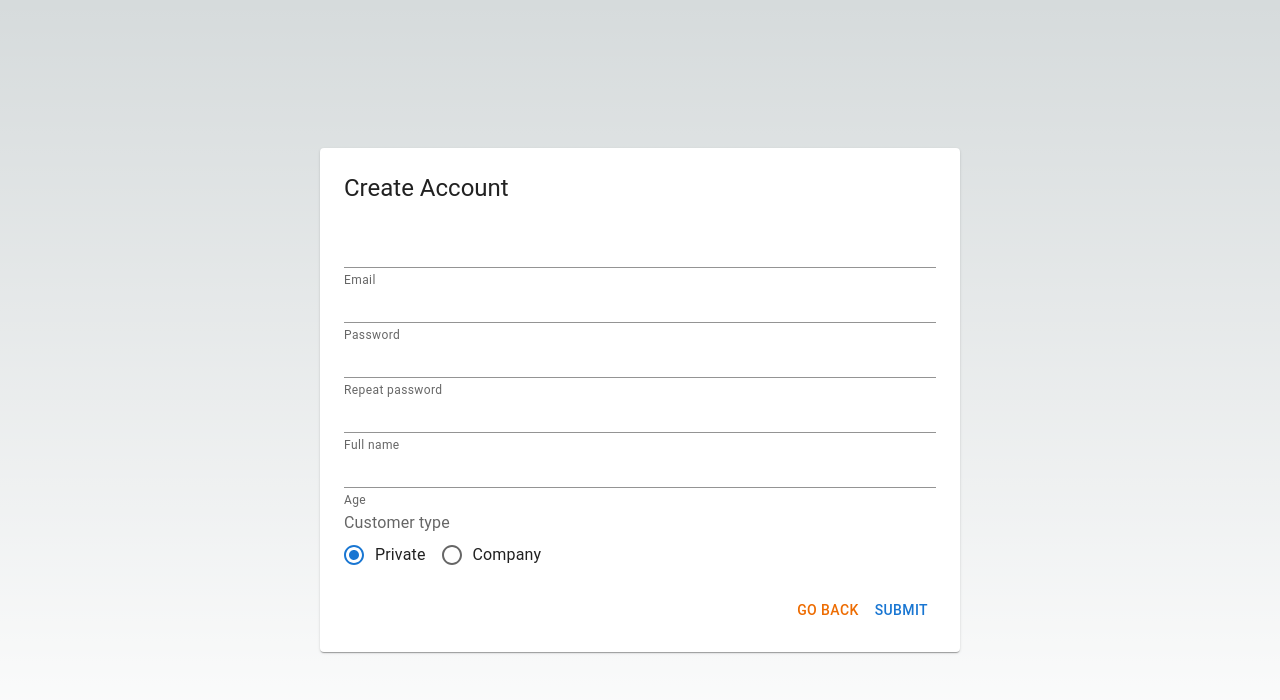
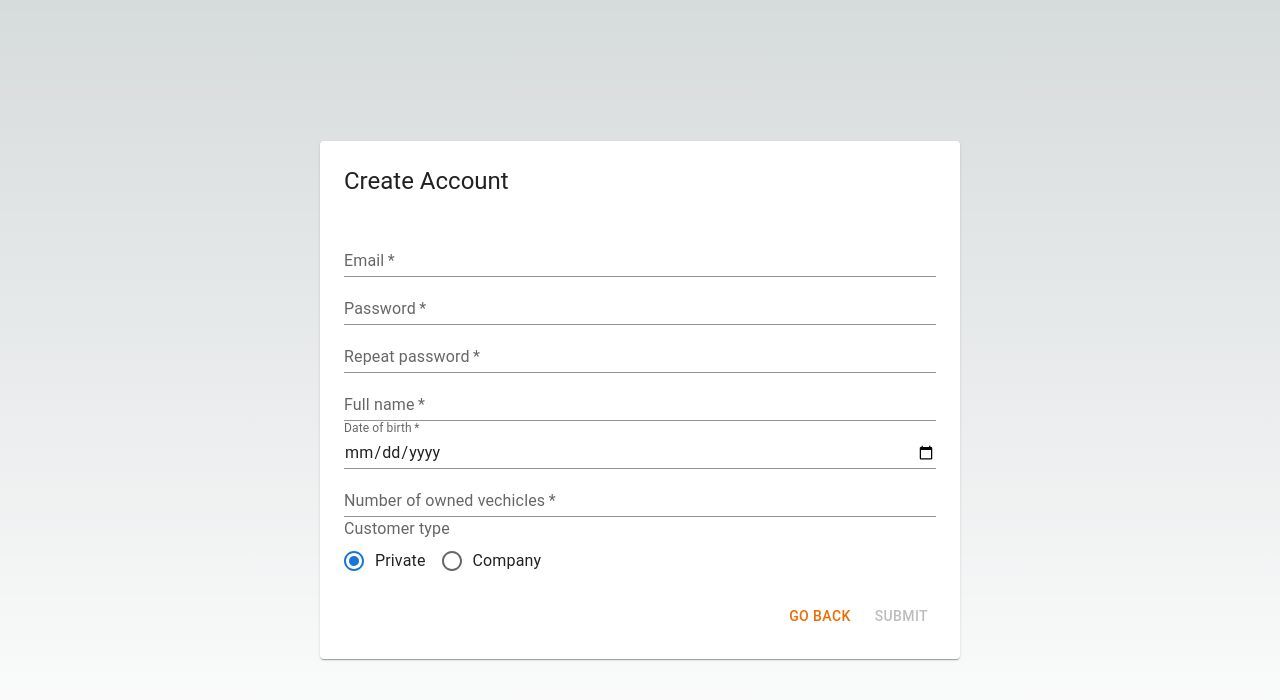
Before and after one commit to lisu9090/dotnet-react-sample, a Next.js app in the folder src/AwesomeApp.UI/: page /create-account in a window 1280 px wide. Shown: the top 700 px of the page. Built offline with nearby package versions, Linux system fonts and the light colour scheme.

Commit message:
simple validation

```diff
--- a/src/AwesomeApp.UI/src/pages/create-account/index.tsx
+++ b/src/AwesomeApp.UI/src/pages/create-account/index.tsx
@@ -2,10 +2,64 @@
 
 import { useState } from "react";
 import { PageBox } from "@/components/page-box";
-import { Button, Card, CardContent, FormControl, FormControlLabel, FormLabel, Grid, Radio, RadioGroup, TextField, Typography } from "@mui/material";
+import { Button, FormControl, FormControlLabel, FormLabel, Grid, Radio, RadioGroup, TextField, Typography } from "@mui/material";
 import { CustomerType } from "@/types/models";
+import Link from "next/link";
+
+type CreateAccountForm = {
+  email: string;
+  password: string;
+  passwordRepeated: string;
+  fullName: string;
+  dateOfBirth: string;
+  vechiclesNumber: string;
+  customerType: CustomerType;
+}
+
+const initialFormValue: CreateAccountForm = {
+  email: '',
+  password: '',
+  passwordRepeated: '',
+  fullName: '',
+  dateOfBirth: '',
+  vechiclesNumber: '',
+  customerType: CustomerType.private
+}
+
+type FormValidation = {
+  isValid: boolean;
+  fieldErrors: { [fieldName: string]: string }
+}
+
+const initialFormValidation: FormValidation = {
+  isValid: false,
+  fieldErrors: {
+    email: '',
+    password: '',
+    passwordRepeated: '',
+    fullName: '',
+    dateOfBirth: '',
+    vechiclesNumber: '',
+    customerType: ''
+  }
+}
 
 export default function CreateAccount(): React.ReactElement {
+  const [formValue, setFormValue] = useState<CreateAccountForm>(initialFormValue)
+  const [formValidation, setFormValidation] = useState<FormValidation>(initialFormValidation)
+
+  const createPropertyChangeHandler = (formField: string) => (event: React.ChangeEvent<HTMLInputElement>) => {
+    setFormValidation(validateFormField(formField, event.target.value, formValidation))
+    setFormValue({
+      ...formValue,
+      [formField]: event.target.value
+    })
+  }
+
+  const submitForm = () => {
+    console.log(formValue)
+  }
+
   return (
     <PageBox>
       <Grid container direction="column" spacing={4}>
@@ -19,52 +73,72 @@ export default function CreateAccount(): React.ReactElement {
           justifyContent="space-between"
           alignItems="stretch"
         >
-          <FormControl>
           <TextField
             required
+            className="mb-2"
             type="email"
-              helperText="Email"
+            label="Email"
+            placeholder="you@inbox.com"
             variant="standard"
+            value={formValue.email}
+            error={!!formValidation.fieldErrors.email}
+            onChange={createPropertyChangeHandler("email")}
           />
-          </FormControl>
-          <FormControl>
           <TextField
             required
+            className="mb-2"
             type="password"
-              helperText="Password"
+            label="Password"
             variant="standard"
+            value={formValue.password}
+            onChange={createPropertyChangeHandler("password")}
           />
-          </FormControl>
-          <FormControl>
           <TextField
             required
+            className="mb-2"
             type="password"
-              helperText="Repeat password"
+            label="Repeat password"
             variant="standard"
+            value={formValue.passwordRepeated}
+            onChange={createPropertyChangeHandler("passwordRepeated")}
           />
-          </FormControl>
-          <FormControl>
           <TextField
             required
+            className="mb-2"
             type="text"
-              helperText="Full name"
+            label="Full name"
+            placeholder="Jane Doe"
             variant="standard"
+            value={formValue.fullName}
+            onChange={createPropertyChangeHandler("fullName")}
           />
-          </FormControl>
-          <FormControl>
           <TextField
             required
+            className="mb-2"
+            type="date"
+            label="Date of birth"
+            variant="standard"
+            InputLabelProps={{ shrink: true }}
+            value={formValue.dateOfBirth}
+            onChange={createPropertyChangeHandler("dateOfBirth")}
+          />
+          <TextField
+            required
+            className="mb-2"
             type="number"
-              helperText="Age"
+            label="Number of owned vechicles"
+            placeholder="1"
             variant="standard"
+            value={formValue.vechiclesNumber}
+            onChange={createPropertyChangeHandler("vechiclesNumber")}
           />
-          </FormControl>
           <FormControl>
             <FormLabel id="customer-type">Customer type</FormLabel>
             <RadioGroup
               row
               name="customer-type-radio"
-              defaultValue={CustomerType.private}
+              value={formValue.customerType}
+              onChange={createPropertyChangeHandler("customerType")}
             >
               <FormControlLabel value={CustomerType.private} control={<Radio />} label="Private" />
               <FormControlLabel value={CustomerType.company} control={<Radio />} label="Company" />
@@ -77,10 +151,35 @@ export default function CreateAccount(): React.ReactElement {
           spacing={2}
           justifyContent="end"
         >
+          <Link className="mr-2" href="/">
             <Button color="warning">Go Back</Button>
-          <Button>Submit</Button>
+          </Link>
+          <Button disabled={!formValidation.isValid} onClick={submitForm}>Submit</Button>
         </Grid>
       </Grid>
     </PageBox>
   )
 }
+
+function validateFormField(fieldName: string, fieldValue: string, formValidation: FormValidation): FormValidation {
+  const notEmptyValidator = (message: string) => (value: string) => value?.trim().length === 0 ? message : ''
+
+  const formValidators = {
+    email: [
+      notEmptyValidator('Value cannot be empty')
+    ]
+  } as { [name: string]: ((value: string) => string)[] }
+
+  const fieldErrors = {
+    ...formValidation.fieldErrors,
+    [fieldName]: formValidators[fieldName]
+      .map(validator => validator(fieldValue))
+      .filter(errorMessage => errorMessage)
+      [0] ?? ''
+  }
+
+  return {
+    isValid: !Object.keys(fieldErrors).some(fieldName => Boolean(fieldErrors[fieldName])),
+    fieldErrors: fieldErrors
+  }
+}
```
Also changed, not shown: src/AwesomeApp.UI/src/types/dtos/CreateAccountDto.d.ts (+2 -9 lines). Lines whose indentation alone changed are shown as unchanged.
